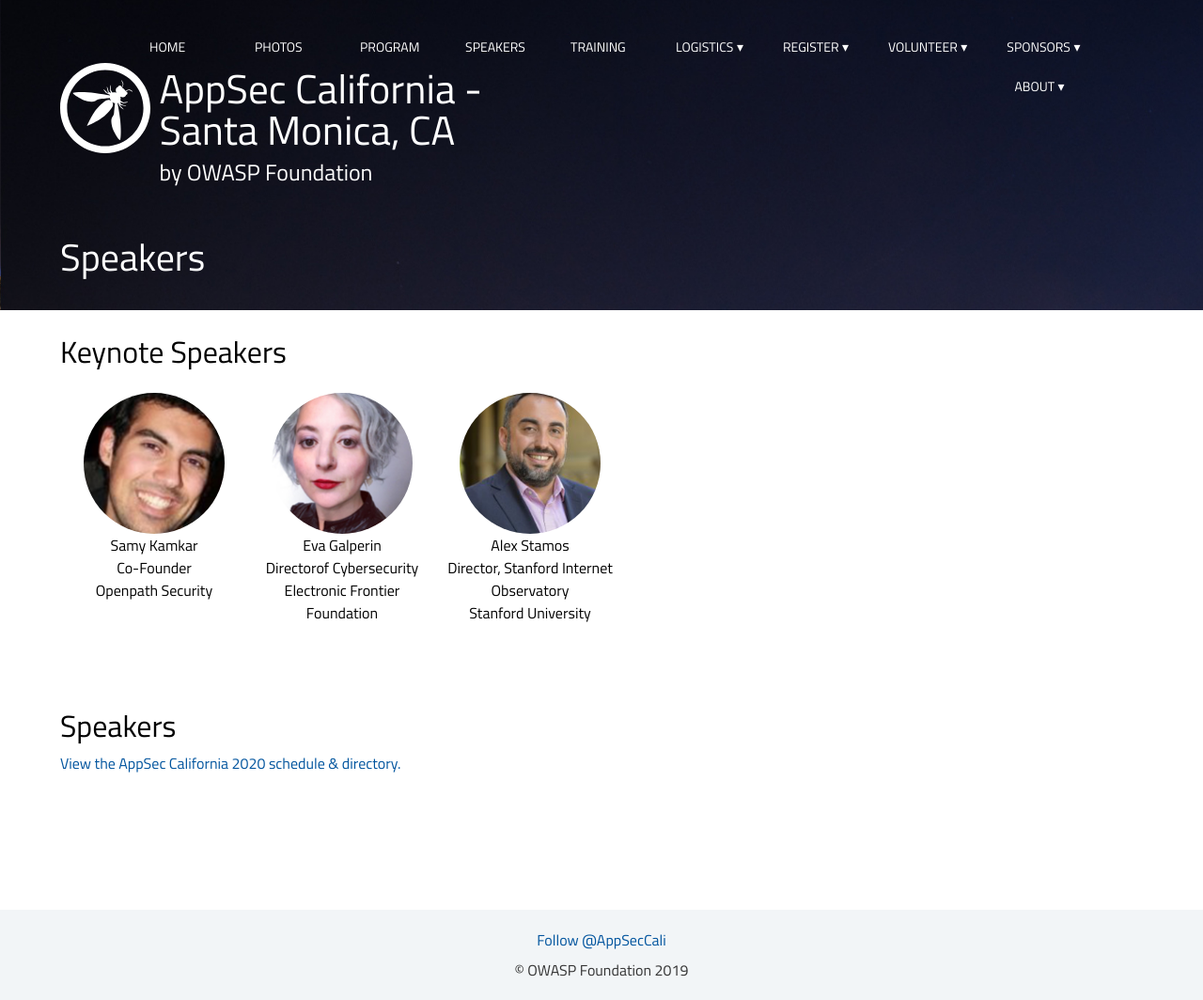
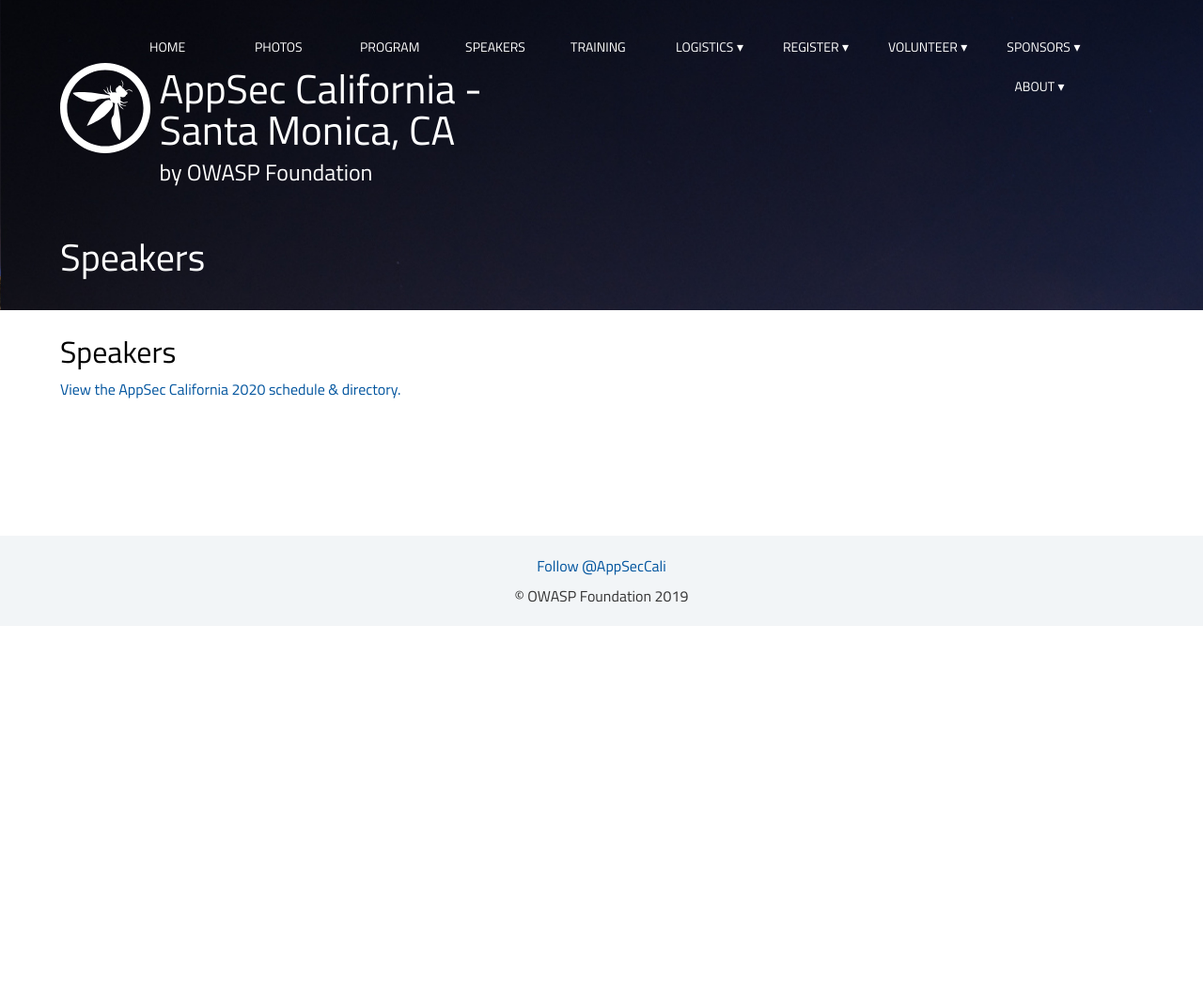
Before and after one commit to OWASP/2020-appseccalifornia, a Jekyll site: the page built from speakers/index.html, in a window 1280 px wide. Shown: the whole page at 94% size. Built offline with Jekyll 4.4.1, drawn with Linux system fonts in a browser that asks for light colours; some web fonts are replaced; a script that is not in the unit is left out; comment, search, counter and statistics services are not loaded; after the commit the page ends 900 px from its top, so only the background shows below that.

Commit message:
removing custom keynote images in favor of sched embed

```diff
--- a/speakers/index.html
+++ b/speakers/index.html
@@ -5,32 +5,6 @@
 
 ---
 
-<section class="team-list">
-	<h2>Keynote Speakers</h2>
-	<ul>
-
-	<li>
-		<div style="background-image: url(../../assets/images/speakers/samy_scaled.png)" alt="Samy Kamkar"></div>
-		<h4>Samy Kamkar</h4>
-		<span class="role">Co-Founder</span>
-		<span class="role">Openpath Security</span>
-	</li>
-
-	<li>
-		<div style="background-image: url(../../assets/images/speakers/eva_galperin_scaled.png)" alt="Eva Galperin"></div>
-		<h4>Eva Galperin</h4>
-		<span class="role">Directorof Cybersecurity</span>
-		<span class="role">Electronic Frontier Foundation</span>
-	</li>
-
-	<li>
-		<div style="background-image: url(../../assets/images/speakers/stamos_scaled.png)" alt="Alex Stamos"></div>
-		<h4>Alex Stamos</h4>
-		<span class="role">Director, Stanford Internet Observatory</span>
-		<span class="role">Stanford University</span>
-	</li>
-	</ul>
-</section>
 <section>
 <h2>Speakers</h2>
 <a id="sched-embed" href="//appseccalifornia2020.sched.com/directory/speakers">View the AppSec California 2020 schedule &amp; directory.</a><script type="text/javascript" src="//appseccalifornia2020.sched.com/js/embed.js"></script>
```
